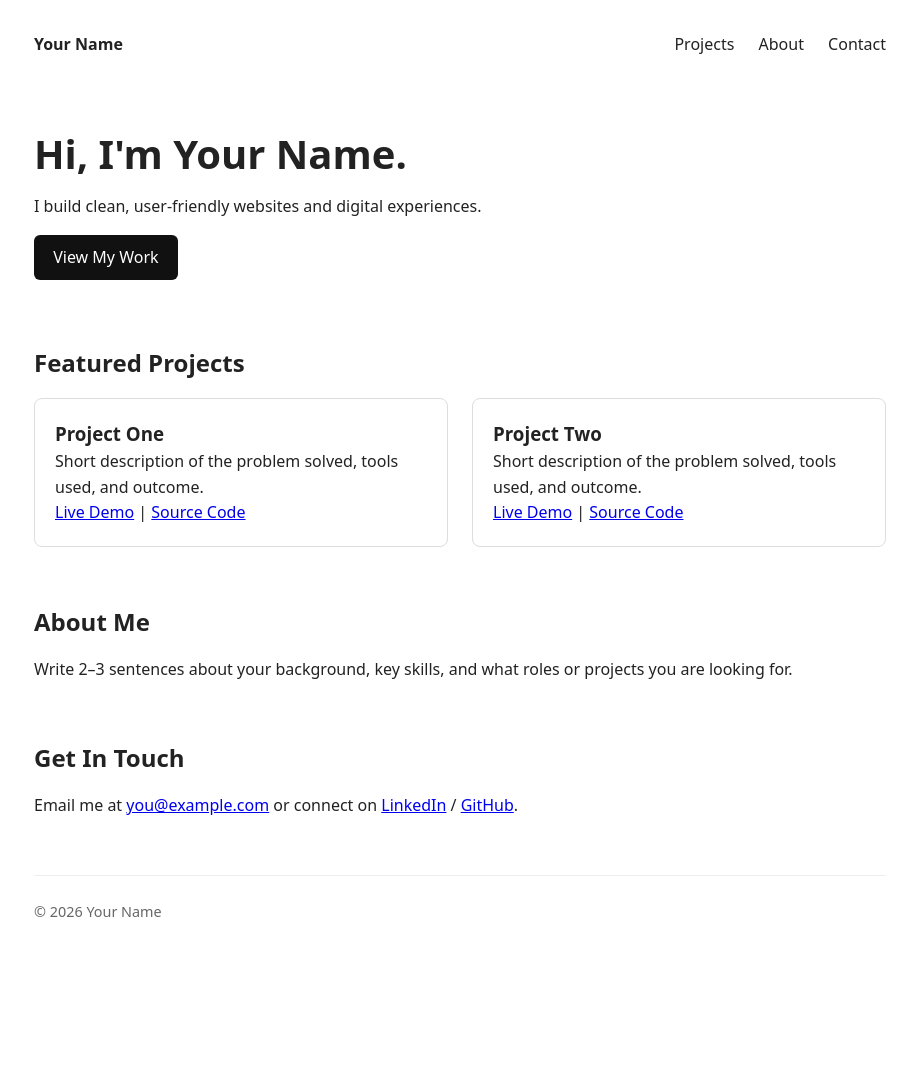
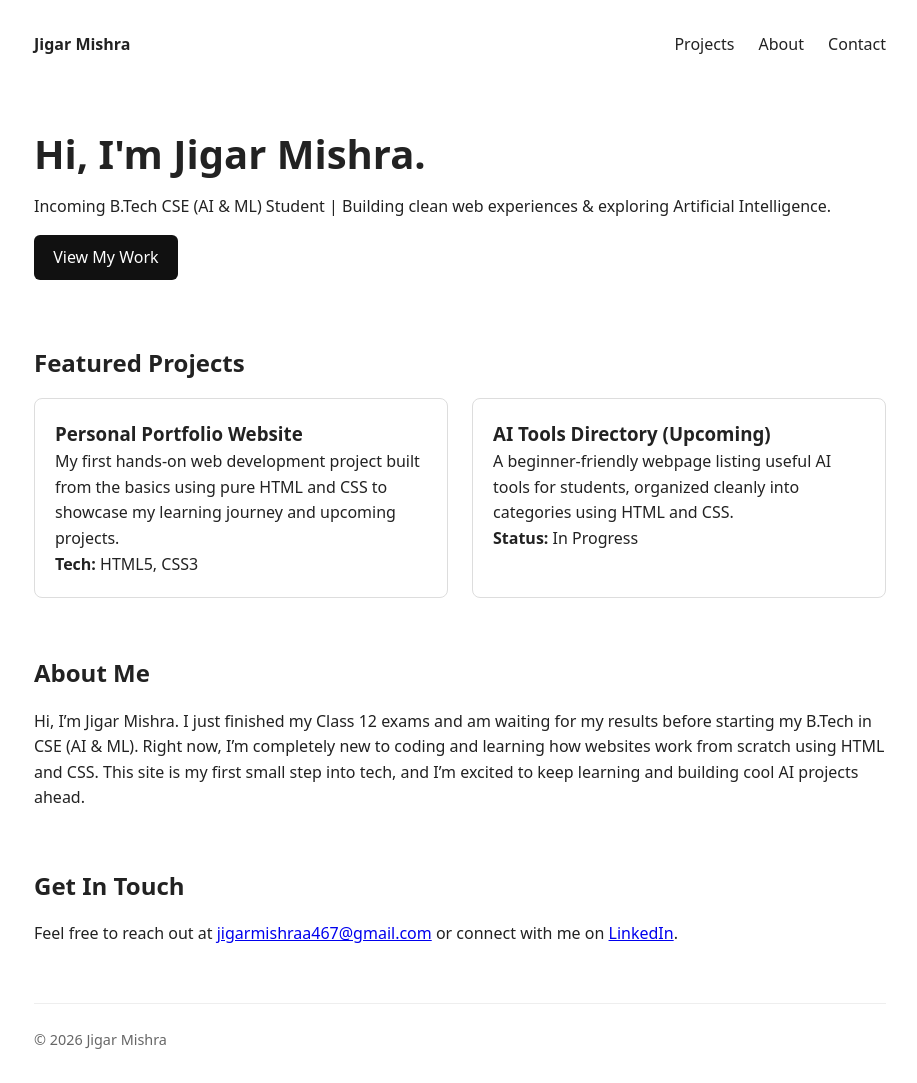
Before and after one commit to jigarrmishraa/jigarrmishraa.github.io, a plain HTML site: page index.html.html in a window 1280 px wide. Shown: the whole page, without its empty margins (180-1097 px from the left). Before the commit the page ends 955 px from the top, so only its background shows below. Drawn offline with Linux system fonts and the light colour scheme.

Commit message:
Add files via upload

```diff
--- a/index.html.html
+++ b/index.html.html
@@ -3,7 +3,7 @@
 <head>
   <meta charset="UTF-8">
   <meta name="viewport" content="width=device-width, initial-scale=1.0">
-  <title>Your Name | Portfolio</title>
+  <title>Jigar Mishra | Portfolio</title>
   <link rel="stylesheet" href="style.css">
 </head>
 <body>
@@ -11,7 +11,7 @@
   <!-- Navigation & Hero -->
   <header>
     <nav>
-      <strong>Your Name</strong>
+      <strong>Jigar Mishra</strong>
       <div>
         <a href="#projects">Projects</a>
         <a href="#about">About</a>
@@ -19,45 +19,48 @@
       </div>
     </nav>
     <section class="hero">
-      <h1>Hi, I'm Your Name.</h1>
-      <p>I build clean, user-friendly websites and digital experiences.</p>
+      <h1>Hi, I'm Jigar Mishra.</h1>
+      <p>Incoming B.Tech CSE (AI & ML) Student | Building clean web experiences & exploring Artificial Intelligence.</p>
       <a href="#projects" class="btn">View My Work</a>
     </section>
   </header>
 
   <main>
-    <!-- Projects Section -->
+        <!-- Projects Section -->
     <section id="projects">
       <h2>Featured Projects</h2>
       <div class="project-grid">
         <article class="card">
-          <h3>Project One</h3>
-          <p>Short description of the problem solved, tools used, and outcome.</p>
-          <a href="#" target="_blank">Live Demo</a> | <a href="#" target="_blank">Source Code</a>
+          <h3>Personal Portfolio Website</h3>
+          <p>My first hands-on web development project built from the basics using pure HTML and CSS to showcase my learning journey and upcoming projects.</p>
+          <span><strong>Tech:</strong> HTML5, CSS3</span>
         </article>
+
         <article class="card">
-          <h3>Project Two</h3>
-          <p>Short description of the problem solved, tools used, and outcome.</p>
-          <a href="#" target="_blank">Live Demo</a> | <a href="#" target="_blank">Source Code</a>
+          <h3>AI Tools Directory (Upcoming)</h3>
+          <p>A beginner-friendly webpage listing useful AI tools for students, organized cleanly into categories using HTML and CSS.</p>
+          <span><strong>Status:</strong> In Progress</span>
         </article>
       </div>
     </section>
 
+
     <!-- About Section -->
     <section id="about">
       <h2>About Me</h2>
-      <p>Write 2–3 sentences about your background, key skills, and what roles or projects you are looking for.</p>
+      <p>Hi, I’m Jigar Mishra. I just finished my Class 12 exams and am waiting for my results before starting my B.Tech in CSE (AI & ML). Right now, I’m completely new to coding and learning how websites work from scratch using HTML and CSS. This site is my first small step into tech, and I’m excited to keep learning and building cool AI projects ahead.</p>
     </section>
 
-    <!-- Contact Section -->
+        <!-- Contact Section -->
     <section id="contact">
       <h2>Get In Touch</h2>
-      <p>Email me at <a href="mailto:you@example.com">you@example.com</a> or connect on <a href="#">LinkedIn</a> / <a href="#">GitHub</a>.</p>
+      <p>Feel free to reach out at <a href="mailto:jigarmishraa467@gmail.com">jigarmishraa467@gmail.com</a> or connect with me on <a href="https://linkedin.com" target="_blank">LinkedIn</a>.</p>
     </section>
+
   </main>
 
   <footer>
-    <p>&copy; 2026 Your Name</p>
+    <p>&copy; 2026 Jigar Mishra</p>
   </footer>
 
 </body>
```
